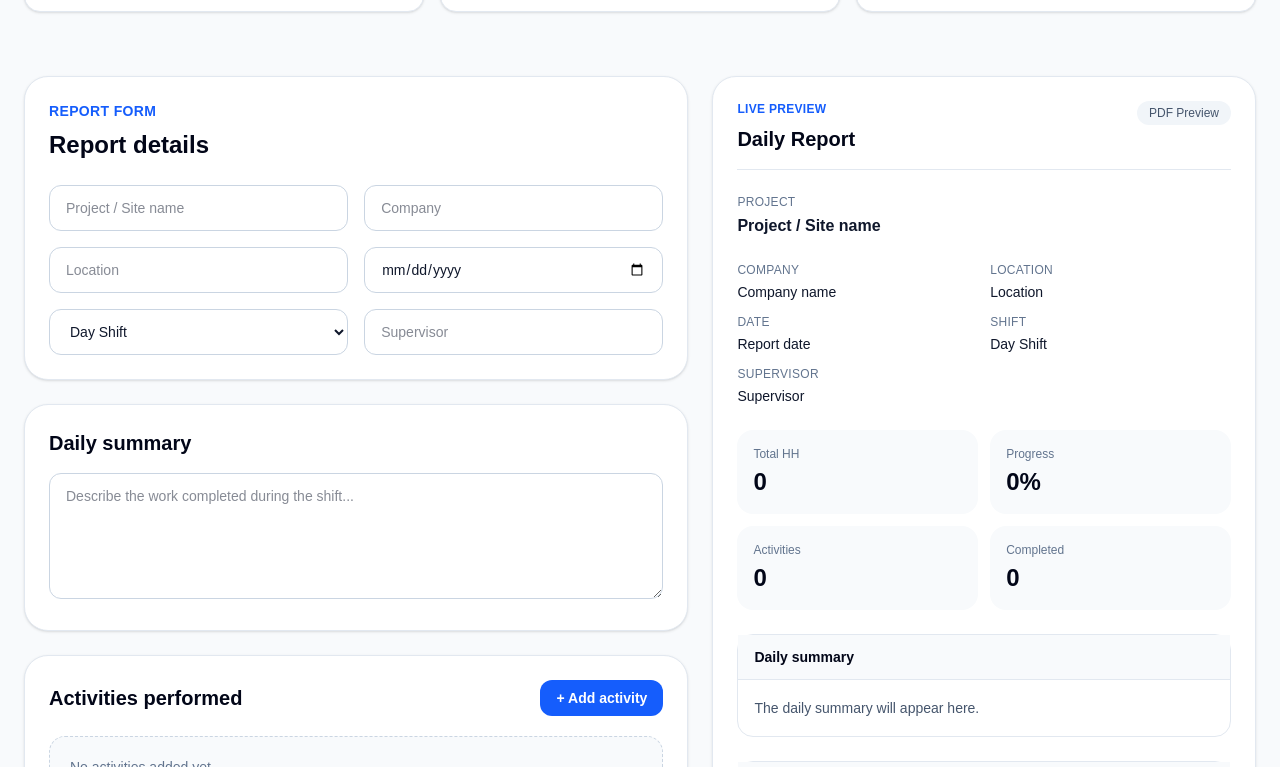
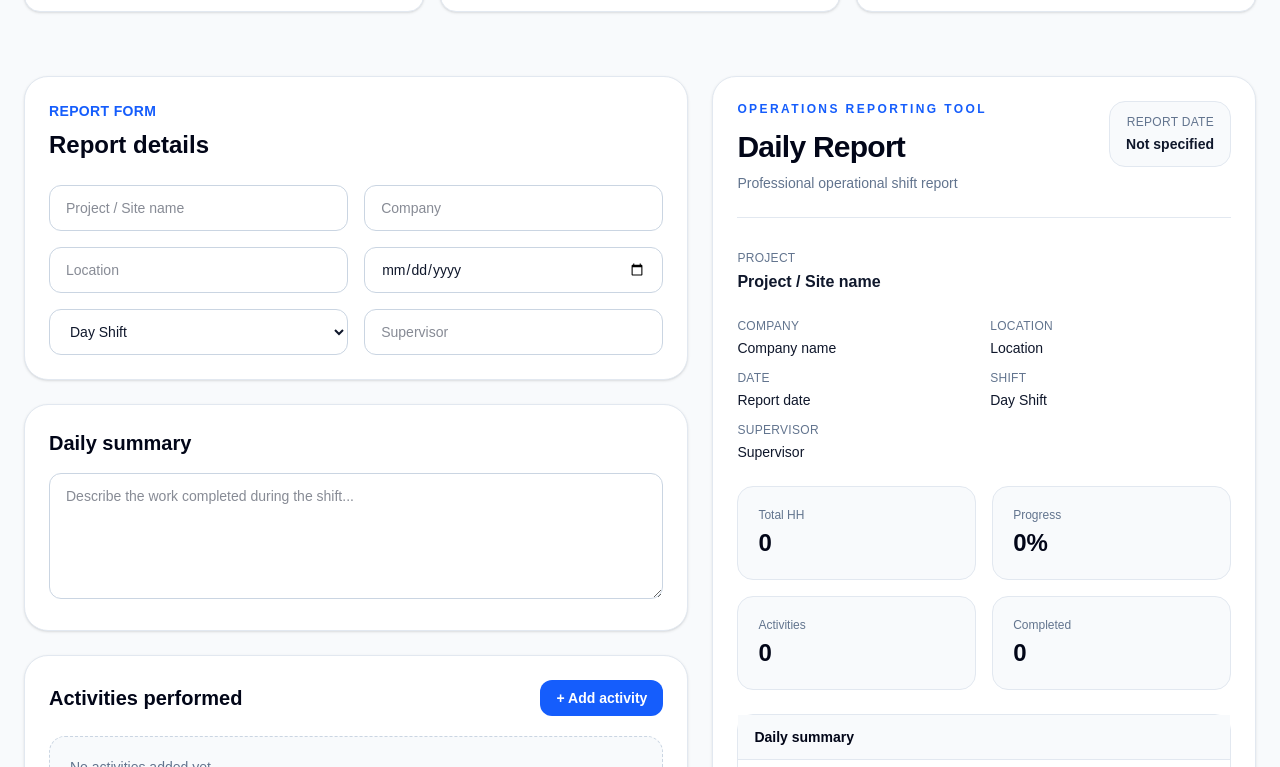
Before and after one commit to kike-Pinto/reporting-tools-platform, a Next.js app: page /tools/daily-report-generator in a window 1280 px wide. Shown: the part 513-1280 px from the top of the page. Built offline with nearby package versions, Linux system fonts and the light colour scheme.

Commit message:
Improve professional PDF print layout & Update metada and page title

```diff
--- a/app/globals.css
+++ b/app/globals.css
@@ -26,6 +26,16 @@ body {
 }
 
 @media print {
+  @page {
+    size: A4;
+    margin: 18mm;
+  }
+
+  html,
+  body {
+    background: white !important;
+  }
+
   body * {
     visibility: hidden;
   }
@@ -40,10 +50,49 @@ body {
     left: 0;
     top: 0;
     width: 100%;
+    max-width: 100%;
+    background: white !important;
     border: none !important;
+    border-radius: 0 !important;
     box-shadow: none !important;
+    padding: 0 !important;
+    margin: 0 !important;
   }
 
+  .print-area section,
+  .print-area div {
+    break-inside: avoid;
+    page-break-inside: avoid;
+  }
+
+  .print-area h1,
+  .print-area h2,
+  .print-area h3,
+  .print-area h4 {
+    color: black !important;
+  }
+
+  .print-area p,
+  .print-area span,
+  .print-area div {
+    color: #111827 !important;
+  }
+
+  .print-area .bg-slate-50,
+  .print-area .bg-slate-100 {
+    background: #f8fafc !important;
+  }
+
+  .print-area .border-slate-200,
+  .print-area .border-slate-300 {
+    border-color: #d1d5db !important;
+  }
+
+  .print-area .text-blue-600 {
+    color: #2563eb !important;
+  }
+
+  .print-area button,
   .no-print {
     display: none !important;
   }
--- a/app/layout.tsx
+++ b/app/layout.tsx
@@ -1,33 +1,33 @@
-import type { Metadata } from "next";
-import { Geist, Geist_Mono } from "next/font/google";
-import "./globals.css";
-
-const geistSans = Geist({
-  variable: "--font-geist-sans",
-  subsets: ["latin"],
-});
-
-const geistMono = Geist_Mono({
-  variable: "--font-geist-mono",
-  subsets: ["latin"],
-});
+import type { Metadata } from 'next'
+import './globals.css'
 
 export const metadata: Metadata = {
-  title: "Create Next App",
-  description: "Generated by create next app",
-};
+  title: {
+    default: 'Reporting Tools Platform',
+    template: '%s | Reporting Tools Platform',
+  },
+
+  description:
+    'Professional reporting tools for operations, maintenance, construction and industrial teams.',
+
+  keywords: [
+    'daily report generator',
+    'operations reporting',
+    'maintenance reports',
+    'construction reports',
+    'incident report generator',
+    'shift handover tool',
+  ],
+}
 
 export default function RootLayout({
   children,
 }: Readonly<{
-  children: React.ReactNode;
+  children: React.ReactNode
 }>) {
   return (
-    <html
-      lang="en"
-      className={`${geistSans.variable} ${geistMono.variable} h-full antialiased`}
-    >
-      <body className="min-h-full flex flex-col">{children}</body>
+    <html lang='en'>
+      <body>{children}</body>
     </html>
-  );
+  )
 }
--- a/app/tools/daily-report-generator/page.tsx
+++ b/app/tools/daily-report-generator/page.tsx
@@ -2,6 +2,13 @@ import BenefitCards from '@/components/report/BenefitCards'
 import HowItWorks from '@/components/report/HowItWorks'
 import ToolHero from '@/components/report/ToolHero'
 import DailyReportTool from '@/components/report/DailyReportTool'
+import type { Metadata } from 'next'
+
+export const metadata: Metadata = {
+  title: 'Daily Report Generator',
+  description:
+    'Create professional daily operational reports with automatic KPIs, activities tracking and PDF export.',
+}
 
 export default function DailyReportGeneratorPage() {
   return (
--- a/components/report/ReportPreview.tsx
+++ b/components/report/ReportPreview.tsx
@@ -22,19 +22,32 @@ export default function ReportPreview({ data }: ReportPreviewProps) {
 
   return (
     <aside className='print-area rounded-3xl border border-slate-200 bg-white p-6 shadow-sm lg:sticky lg:top-6 lg:self-start'>
-      <div className='mb-6 flex items-start justify-between gap-4 border-b border-slate-200 pb-4'>
-        <div>
-          <p className='text-xs font-semibold uppercase tracking-wide text-blue-600'>
-            Live Preview
-          </p>
-          <h2 className='mt-2 text-xl font-bold text-slate-950'>
-            Daily Report
-          </h2>
+      <div className='mb-8 border-b border-slate-200 pb-6'>
+        <div className='flex items-start justify-between gap-4'>
+          <div>
+            <p className='text-xs font-semibold uppercase tracking-[0.2em] text-blue-600'>
+              Operations Reporting Tool
+            </p>
+
+            <h1 className='mt-3 text-3xl font-bold tracking-tight text-slate-950'>
+              Daily Report
+            </h1>
+
+            <p className='mt-2 text-sm text-slate-500'>
+              Professional operational shift report
+            </p>
+          </div>
+
+          <div className='rounded-2xl border border-slate-200 bg-slate-50 px-4 py-3 text-right'>
+            <p className='text-xs uppercase tracking-wide text-slate-500'>
+              Report Date
+            </p>
+
+            <p className='mt-1 text-sm font-semibold text-slate-900'>
+              {showValue(data.reportDate, 'Not specified')}
+            </p>
+          </div>
         </div>
-
-        <span className='rounded-full bg-slate-100 px-3 py-1 text-xs font-medium text-slate-600'>
-          PDF Preview
-        </span>
       </div>
 
       <div className='space-y-6'>
@@ -92,29 +105,29 @@ export default function ReportPreview({ data }: ReportPreviewProps) {
           </div>
         </section>
 
-        <section className='grid grid-cols-2 gap-3'>
-          <div className='rounded-2xl bg-slate-50 p-4'>
+        <section className='grid grid-cols-2 gap-4'>
+          <div className='rounded-2xl border border-slate-200 bg-slate-50 p-5'>
             <p className='text-xs text-slate-500'>Total HH</p>
             <p className='mt-1 text-2xl font-bold text-slate-950'>
               {totalManHours}
             </p>
           </div>
 
-          <div className='rounded-2xl bg-slate-50 p-4'>
+          <div className='rounded-2xl border border-slate-200 bg-slate-50 p-5'>
             <p className='text-xs text-slate-500'>Progress</p>
             <p className='mt-1 text-2xl font-bold text-slate-950'>
               {averageProgress}%
             </p>
           </div>
 
-          <div className='rounded-2xl bg-slate-50 p-4'>
+          <div className='rounded-2xl border border-slate-200 bg-slate-50 p-5'>
             <p className='text-xs text-slate-500'>Activities</p>
             <p className='mt-1 text-2xl font-bold text-slate-950'>
               {data.activities.length}
             </p>
           </div>
 
-          <div className='rounded-2xl bg-slate-50 p-4'>
+          <div className='rounded-2xl border border-slate-200 bg-slate-50 p-5'>
             <p className='text-xs text-slate-500'>Completed</p>
             <p className='mt-1 text-2xl font-bold text-slate-950'>
               {completedActivities}
@@ -149,9 +162,9 @@ export default function ReportPreview({ data }: ReportPreviewProps) {
               Activities will appear here as you complete the form.
             </div>
           ) : (
-            <div className='divide-y divide-slate-200'>
+            <div className='divide-y divide-slate-200 bg-white'>
               {data.activities.map((activity) => (
-                <div key={activity.id} className='p-4'>
+                <div key={activity.id} className='space-y-4 p-5'>
                   <div className='flex items-start justify-between gap-3'>
                     <div>
                       <p className='text-sm font-semibold text-slate-900'>
@@ -246,6 +259,16 @@ export default function ReportPreview({ data }: ReportPreviewProps) {
           </div>
         </section>
 
+        <footer className='rounded-2xl border border-slate-200 bg-slate-50 p-4 text-center'>
+          <p className='text-xs uppercase tracking-wide text-slate-500'>
+            Generated with Reporting Tools Platform
+          </p>
+
+          <p className='mt-2 text-xs text-slate-400'>
+            Daily operational reporting system
+          </p>
+        </footer>
+
         <button
           type='button'
           onClick={() => window.print()}
```
